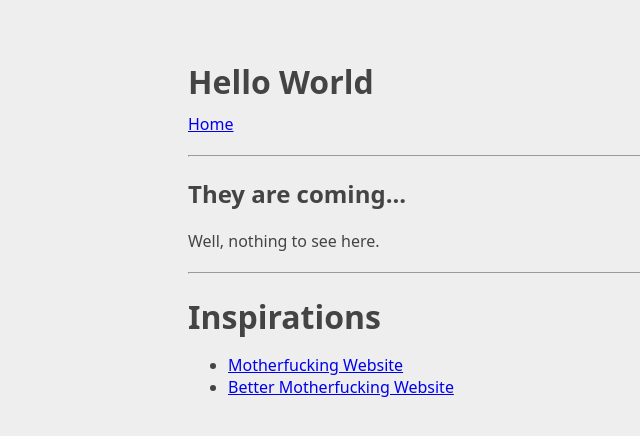
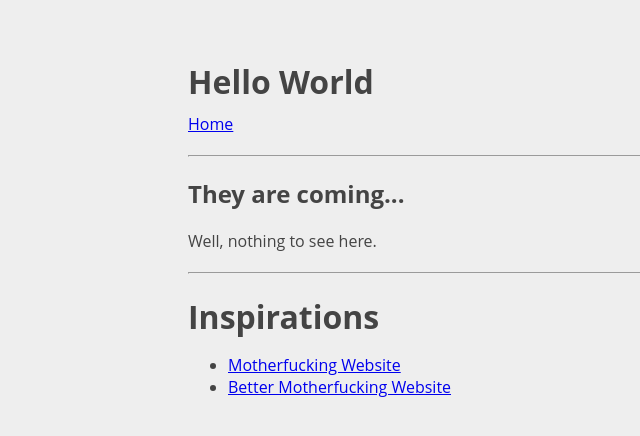
Before and after one commit to NatoBoram/NatoBoram.github.io, a PHP site: page / in a window 1280 px wide. Shown: the top 436 px of the page, without its empty margins (132-772 px from the left). Run offline with PHP 8.4, Linux system fonts and the light colour scheme.

Commit message:
Update style.css

```diff
--- a/style.css
+++ b/style.css
@@ -6,7 +6,7 @@ body {
 	min-width: 400px;
 	max-width: 50%;
 
-	font-family: "Noto Sans";
+	font-family: "Open Sans";
 
 	color: #444;
 	background-color: #EEE;
```
